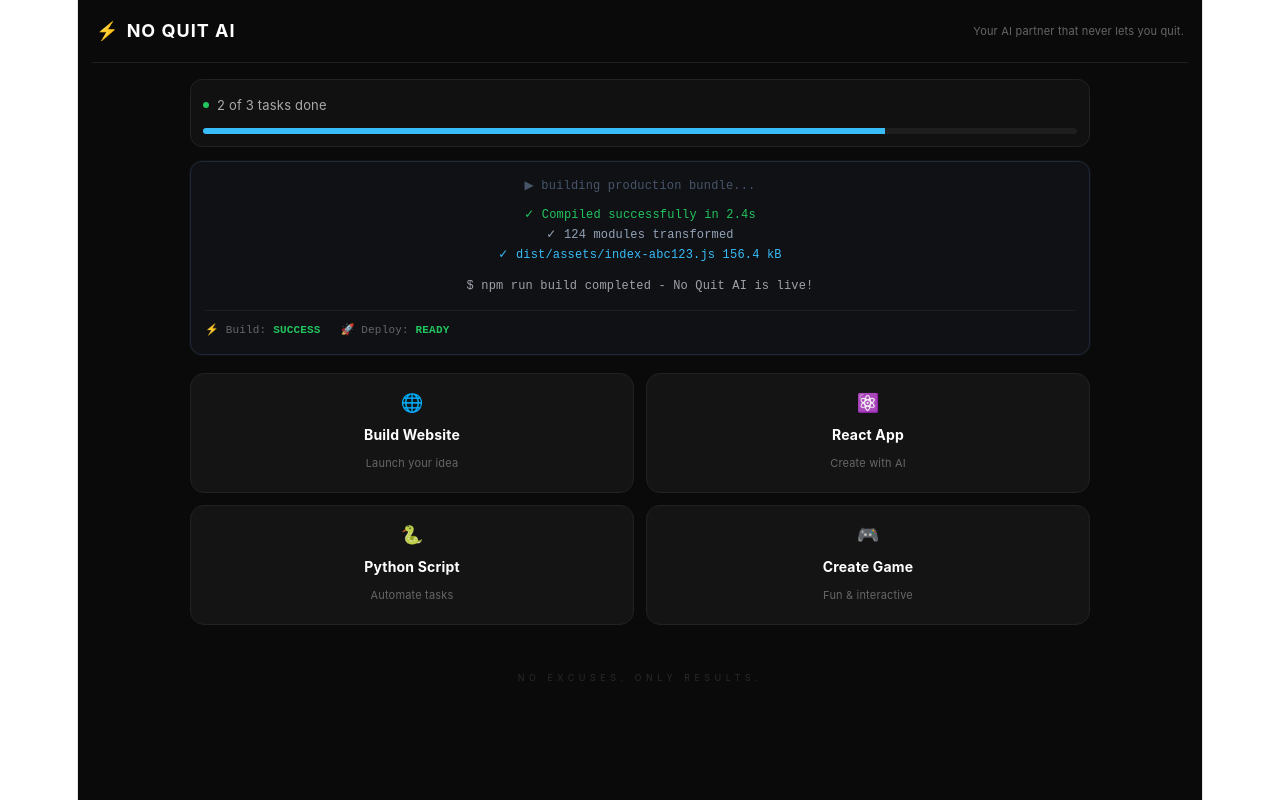
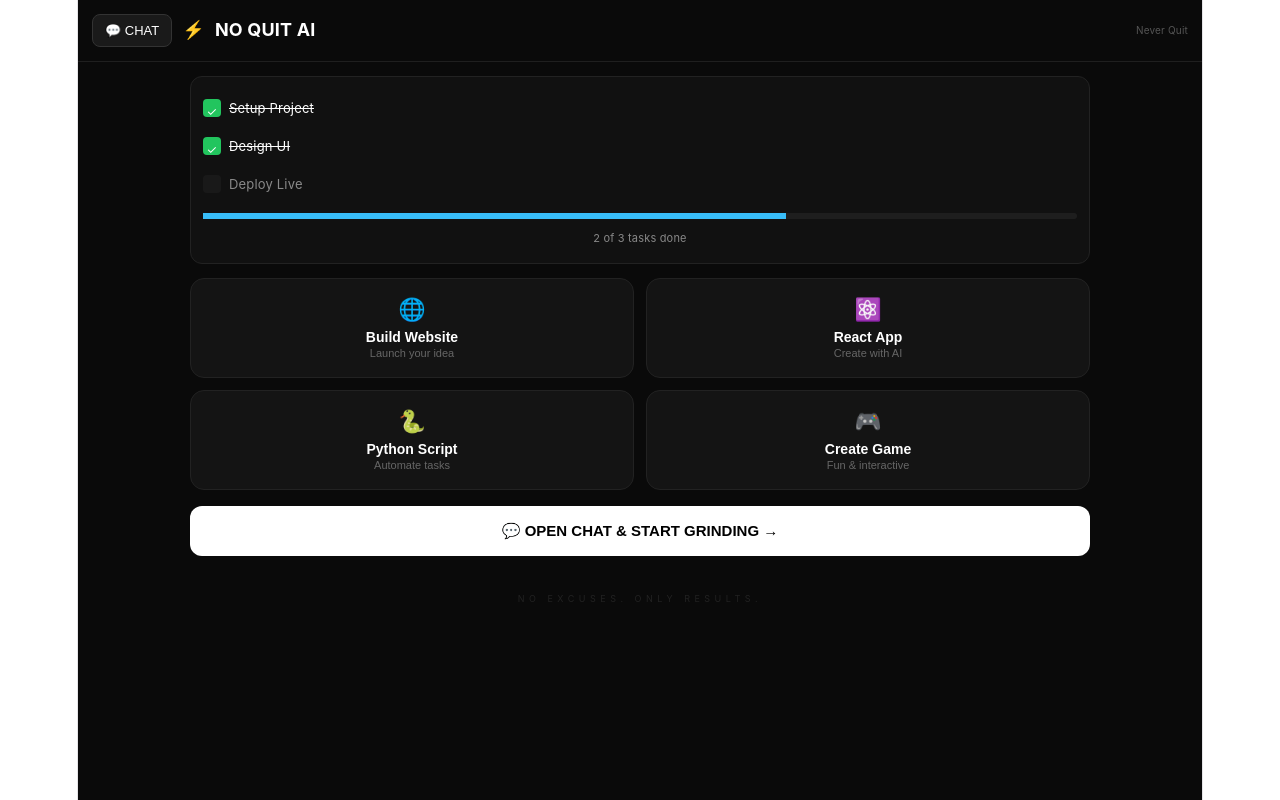
Before and after one commit to NO-QUIT-AI/no-quit-ai, a React (Vite) app: page / in a window 1280 px wide. Built offline with nearby package versions, Linux system fonts and the light colour scheme.

Commit message:
clickable buttons + left chat added

```diff
--- a/src/App.jsx
+++ b/src/App.jsx
@@ -1,50 +1,71 @@
 import { useState } from 'react'
 
 export default function App(){
+  const [chatOpen,setChatOpen]=useState(false)
+  const [msgs,setMsgs]=useState([{from:"ai", text:"Bhai bolo kya banana hai? 🔥"}])
+  const [input,setInput]=useState("")
+  const [tasks,setTasks]=useState([true,true,false])
+
+  const send=()=>{
+    if(!input.trim()) return
+    setMsgs([...msgs, {from:"user", text:input}, {from:"ai", text:`${input} - Ho jayega bhai! No Quit! 🚀`}])
+    setInput("")
+  }
+
   return (
-    <div style={{minHeight:"100vh", background:"#0a0a0a", color:"#fff", fontFamily:"Inter, sans-serif", padding:"0 14px"}}>
-      {/* Header */}
-      <div style={{display:"flex", alignItems:"center", gap:8, padding:"18px 4px", borderBottom:"1px solid #1f1f1f"}}>
-        <span style={{color:"#facc15"}}>⚡</span><b style={{letterSpacing:1}}>NO QUIT AI</b>
-        <span style={{marginLeft:"auto", fontSize:11, color:"#666"}}>Your AI partner that never lets you quit.</span>
+    <div style={{minHeight:"100vh", background:"#0a0a0a", color:"#fff", fontFamily:"Inter, sans-serif"}}>
+      {/* Header with CHAT button on left */}
+      <div style={{display:"flex", alignItems:"center", gap:10, padding:"14px 14px", borderBottom:"1px solid #1f1f1f", position:"sticky", top:0, background:"#0a0a0a", zIndex:20}}>
+        <button onClick={()=>setChatOpen(!chatOpen)} style={{background:"#1a1a1a", border:"1px solid #333", color:"#fff", padding:"8px 12px", borderRadius:8, fontSize:13, cursor:"pointer"}}>💬 CHAT</button>
+        <span style={{color:"#facc15"}}>⚡</span><b>NO QUIT AI</b>
+        <span style={{marginLeft:"auto", fontSize:10, color:"#555"}}>Never Quit</span>
       </div>
 
-      <div style={{maxWidth:900, margin:"0 auto", paddingTop:16}}>
-        {/* Tasks */}
+      {/* Chat Sidebar */}
+      {chatOpen && (
+        <div style={{position:"fixed", left:0, top:0, bottom:0, width:"85%", maxWidth:320, background:"#111113", borderRight:"1px solid #222", zIndex:50, display:"flex", flexDirection:"column"}}>
+          <div style={{padding:16, borderBottom:"1px solid #222", display:"flex", justifyContent:"space-between"}}><b>Chat with AI</b><button onClick={()=>setChatOpen(false)} style={{background:"none", border:"none", color:"#fff", fontSize:18, cursor:"pointer"}}>✕</button></div>
+          <div style={{flex:1, overflowY:"auto", padding:12, display:"flex", flexDirection:"column", gap:8}}>
+            {msgs.map((m,i)=><div key={i} style={{alignSelf:m.from=="user"?"flex-end":"flex-start", background:m.from=="user"?"#2563eb":"#1e1e1e", padding:"8px 12px", borderRadius:12, fontSize:13, maxWidth:"80%"}}>{m.text}</div>)}
+          </div>
+          <div style={{padding:10, display:"flex", gap:6, borderTop:"1px solid #222"}}>
+            <input value={input} onChange={e=>setInput(e.target.value)} onKeyDown={e=>e.key=="Enter"&&send()} placeholder="Type..." style={{flex:1, background:"#1a1a1a", border:"1px solid #333", color:"#fff", padding:"10px", borderRadius:8}} />
+            <button onClick={send} style={{background:"#fff", color:"#000", border:"none", padding:"10px 14px", borderRadius:8, fontWeight:800, cursor:"pointer"}}>Send</button>
+          </div>
+        </div>
+      )}
+
+      <div style={{maxWidth:900, margin:"0 auto", padding:"14px"}}>
+        {/* Tasks clickable */}
         <div style={{background:"#111", border:"1px solid #222", borderRadius:12, padding:12, marginBottom:14}}>
-          <div style={{display:"flex", alignItems:"center", gap:8, fontSize:13, color:"#aaa"}}><span style={{width:6, height:6, background:"#22c55e", borderRadius:"50%"}}></span> 2 of 3 tasks done</div>
-          <div style={{height:6, background:"#1e1e1e", borderRadius:10, marginTop:10, overflow:"hidden"}}><div style={{width:"78%", height:"100%", background:"#38bdf8"}}></div></div>
+          {["Setup Project","Design UI","Deploy Live"].map((t,i)=>(
+            <div key={i} onClick={()=>{const n=[...tasks]; n[i]=!n[i]; setTasks(n)}} style={{display:"flex", alignItems:"center", gap:8, padding:"6px 0", cursor:"pointer", opacity:tasks[i]?1:0.5}}>
+              <span style={{width:18, height:18, borderRadius:4, background:tasks[i]?"#22c55e":"#222", display:"grid", placeItems:"center", fontSize:12}}>{tasks[i]?"✓":""}</span>
+              <span style={{fontSize:13, textDecoration:tasks[i]?"line-through":"none"}}>{t}</span>
+            </div>
+          ))}
+          <div style={{height:6, background:"#1e1e1e", borderRadius:10, marginTop:10}}><div style={{width:`${tasks.filter(Boolean).length/3*100}%`, height:"100%", background:"#38bdf8", transition:"0.3s"}}></div></div>
+          <div style={{fontSize:11, color:"#888", marginTop:6}}>{tasks.filter(Boolean).length} of 3 tasks done</div>
         </div>
 
-        {/* Code area like video */}
-        <div style={{background:"#0f1115", border:"1px solid #1e293b", borderRadius:12, padding:14, fontFamily:"monospace", fontSize:12, color:"#22c55e", lineHeight:1.7, boxShadow:"0 0 0 1px #111"}}>
-          <div style={{color:"#475569", marginBottom:8}}>▶ building production bundle...</div>
-          <div>✓ Compiled successfully in 2.4s</div>
-          <div style={{color:"#94a3b8"}}>✓ 124 modules transformed</div>
-          <div style={{color:"#38bdf8"}}>✓ dist/assets/index-abc123.js  156.4 kB</div>
-          <div style={{marginTop:10, color:"#a1a1aa"}}>$ npm run build completed - No Quit AI is live!</div>
-          <div style={{marginTop:14, display:"flex", gap:20, color:"#666", fontSize:11, borderTop:"1px solid #1e1e1e", paddingTop:10}}>
-            <span>⚡ Build: <b style={{color:"#22c55e"}}>SUCCESS</b></span><span>🚀 Deploy: <b style={{color:"#22c55e"}}>READY</b></span>
-          </div>
-        </div>
-
-        {/* Bottom 4 cards like video */}
-        <div style={{display:"grid", gridTemplateColumns:"1fr 1fr", gap:12, marginTop:18}}>
+        {/* Buttons clickable */}
+        <div style={{display:"grid", gridTemplateColumns:"1fr 1fr", gap:12}}>
           {[
             {t:"Build Website", s:"Launch your idea", i:"🌐"},
             {t:"React App", s:"Create with AI", i:"⚛️"},
             {t:"Python Script", s:"Automate tasks", i:"🐍"},
             {t:"Create Game", s:"Fun & interactive", i:"🎮"},
           ].map(c=>(
-            <div key={c.t} style={{background:"#141414", border:"1px solid #222", borderRadius:14, padding:"16px 14px"}}>
-              <div style={{fontSize:18}}>{c.i}</div>
+            <button key={c.t} onClick={()=>{setChatOpen(true); setInput(`Make ${c.t}`)}} style={{background:"#141414", border:"1px solid #222", borderRadius:14, padding:"18px 14px", color:"#fff", cursor:"pointer", textAlign:"center"}}>
+              <div style={{fontSize:22}}>{c.i}</div>
               <div style={{fontWeight:700, marginTop:6, fontSize:14}}>{c.t}</div>
               <div style={{fontSize:11, color:"#666", marginTop:2}}>{c.s}</div>
-            </div>
+            </button>
           ))}
         </div>
 
-        <div style={{textAlign:"center", margin:"40px 0 20px", fontSize:9, letterSpacing:"0.5em", color:"#2a2a2a"}}>NO EXCUSES. ONLY RESULTS.</div>
+        <button onClick={()=>setChatOpen(true)} style={{width:"100%", marginTop:16, background:"#fff", color:"#000", border:"none", padding:"16px", borderRadius:12, fontWeight:800, fontSize:15, cursor:"pointer"}}>💬 OPEN CHAT & START GRINDING →</button>
+        <div style={{textAlign:"center", margin:"30px 0 10px", fontSize:9, letterSpacing:"0.5em", color:"#222"}}>NO EXCUSES. ONLY RESULTS.</div>
       </div>
     </div>
   )
```
